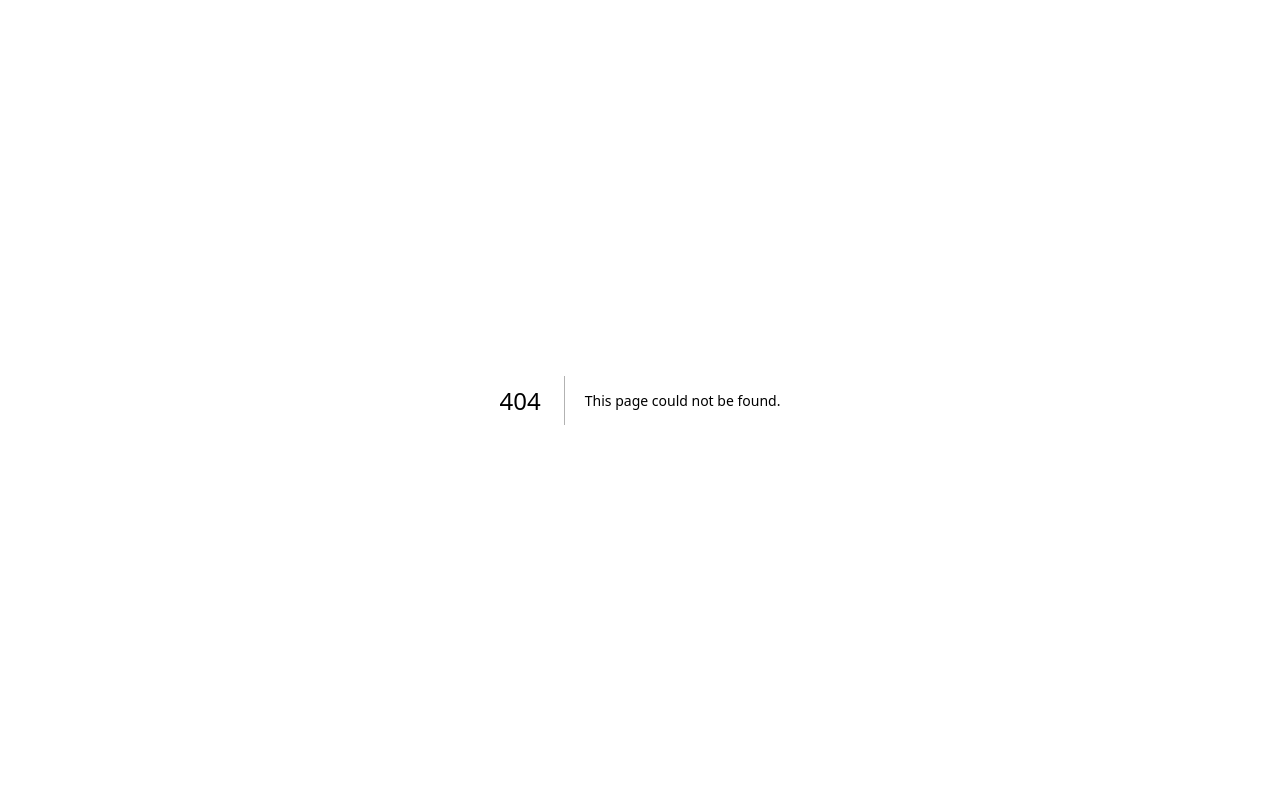
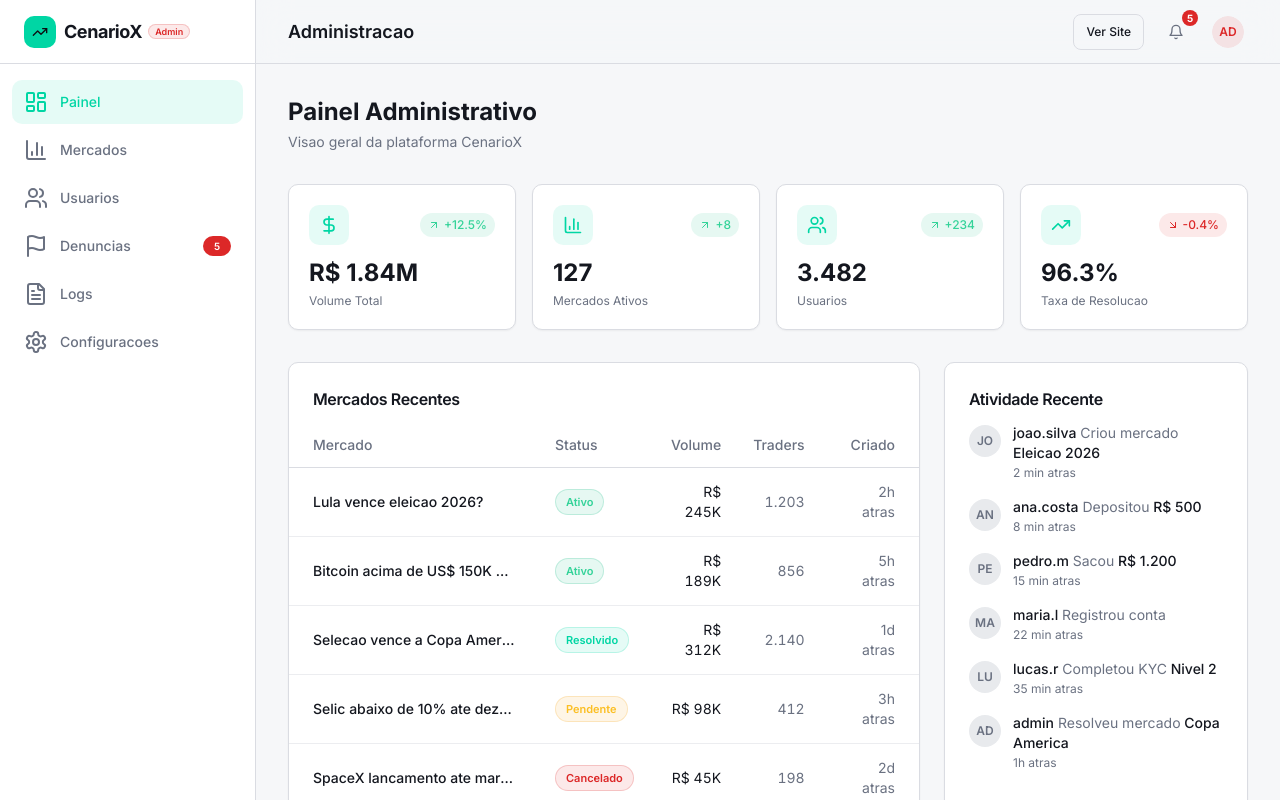
Before and after one commit to tiagobbaganha-hash/CenarioX, a Next.js app: page /admin in a window 1280 px wide. Before the commit this address had no page. Shown: the top 800 px of the page. Built offline with nearby package versions, Linux system fonts and the light colour scheme.

Commit message:
feat: complete Admin Shell with dashboard and UI consistency
Add admin dashboard page, stats grid, tables, feeds, and alerts.

#VERCEL_SKIP

```diff
--- /dev/null
+++ b/app/admin/page.tsx
@@ -0,0 +1,251 @@
+"use client"
+
+import {
+  BarChart3,
+  Users,
+  DollarSign,
+  TrendingUp,
+  ArrowUpRight,
+  ArrowDownRight,
+  Clock,
+  CheckCircle2,
+  AlertTriangle,
+  XCircle,
+} from "lucide-react"
+import { Card, CardContent, CardHeader, CardTitle } from "@/components/ui/card"
+import { Badge } from "@/components/ui/badge"
+import { cn } from "@/lib/utils"
+
+const stats = [
+  {
+    label: "Volume Total",
+    value: "R$ 1.84M",
+    change: "+12.5%",
+    trend: "up" as const,
+    icon: DollarSign,
+  },
+  {
+    label: "Mercados Ativos",
+    value: "127",
+    change: "+8",
+    trend: "up" as const,
+    icon: BarChart3,
+  },
+  {
+    label: "Usuarios",
+    value: "3.482",
+    change: "+234",
+    trend: "up" as const,
+    icon: Users,
+  },
+  {
+    label: "Taxa de Resolucao",
+    value: "96.3%",
+    change: "-0.4%",
+    trend: "down" as const,
+    icon: TrendingUp,
+  },
+]
+
+const recentMarkets = [
+  {
+    title: "Lula vence eleicao 2026?",
+    status: "active" as const,
+    volume: "R$ 245K",
+    traders: 1203,
+    created: "2h atras",
+  },
+  {
+    title: "Bitcoin acima de US$ 150K ate junho?",
+    status: "active" as const,
+    volume: "R$ 189K",
+    traders: 856,
+    created: "5h atras",
+  },
+  {
+    title: "Selecao vence a Copa America 2025?",
+    status: "resolved" as const,
+    volume: "R$ 312K",
+    traders: 2140,
+    created: "1d atras",
+  },
+  {
+    title: "Selic abaixo de 10% ate dezembro?",
+    status: "pending" as const,
+    volume: "R$ 98K",
+    traders: 412,
+    created: "3h atras",
+  },
+  {
+    title: "SpaceX lancamento ate marco?",
+    status: "cancelled" as const,
+    volume: "R$ 45K",
+    traders: 198,
+    created: "2d atras",
+  },
+]
+
+const recentActivity = [
+  { user: "joao.silva", action: "Criou mercado", target: "Eleicao 2026", time: "2 min" },
+  { user: "ana.costa", action: "Depositou", target: "R$ 500", time: "8 min" },
+  { user: "pedro.m", action: "Sacou", target: "R$ 1.200", time: "15 min" },
+  { user: "maria.l", action: "Registrou conta", target: "", time: "22 min" },
+  { user: "lucas.r", action: "Completou KYC", target: "Nivel 2", time: "35 min" },
+  { user: "admin", action: "Resolveu mercado", target: "Copa America", time: "1h" },
+]
+
+const statusConfig = {
+  active: { label: "Ativo", className: "bg-emerald-500/10 text-emerald-400 border-emerald-500/20", icon: CheckCircle2 },
+  resolved: { label: "Resolvido", className: "bg-primary/10 text-primary border-primary/20", icon: CheckCircle2 },
+  pending: { label: "Pendente", className: "bg-amber-500/10 text-amber-400 border-amber-500/20", icon: Clock },
+  cancelled: { label: "Cancelado", className: "bg-destructive/10 text-destructive border-destructive/20", icon: XCircle },
+}
+
+export default function AdminDashboardPage() {
+  return (
+    <div className="space-y-8">
+      {/* Page title */}
+      <div>
+        <h1 className="text-2xl font-bold text-foreground">Painel Administrativo</h1>
+        <p className="text-sm text-muted-foreground mt-1">
+          Visao geral da plataforma CenarioX
+        </p>
+      </div>
+
+      {/* Stats grid */}
+      <div className="grid grid-cols-1 sm:grid-cols-2 lg:grid-cols-4 gap-4">
+        {stats.map((stat) => (
+          <Card key={stat.label} className="bg-card border-border">
+            <CardContent className="p-5">
+              <div className="flex items-center justify-between mb-3">
+                <div className="flex items-center justify-center h-10 w-10 rounded-lg bg-primary/10">
+                  <stat.icon className="h-5 w-5 text-primary" />
+                </div>
+                <div
+                  className={cn(
+                    "flex items-center gap-1 text-xs font-medium px-2 py-1 rounded-full",
+                    stat.trend === "up"
+                      ? "bg-emerald-500/10 text-emerald-400"
+                      : "bg-destructive/10 text-destructive"
+                  )}
+                >
+                  {stat.trend === "up" ? (
+                    <ArrowUpRight className="h-3 w-3" />
+                  ) : (
+                    <ArrowDownRight className="h-3 w-3" />
+                  )}
+                  {stat.change}
+                </div>
+              </div>
+              <p className="text-2xl font-bold text-foreground">{stat.value}</p>
+              <p className="text-xs text-muted-foreground mt-1">{stat.label}</p>
+            </CardContent>
+          </Card>
+        ))}
+      </div>
+
+      {/* Two columns: Recent Markets + Activity */}
+      <div className="grid grid-cols-1 lg:grid-cols-3 gap-6">
+        {/* Recent Markets */}
+        <Card className="lg:col-span-2 bg-card border-border">
+          <CardHeader className="pb-3">
+            <CardTitle className="text-base font-semibold text-foreground">
+              Mercados Recentes
+            </CardTitle>
+          </CardHeader>
+          <CardContent className="p-0">
+            <div className="overflow-x-auto">
+              <table className="w-full text-sm">
+                <thead>
+                  <tr className="border-b border-border text-muted-foreground">
+                    <th className="text-left font-medium px-6 py-3">Mercado</th>
+                    <th className="text-left font-medium px-4 py-3">Status</th>
+                    <th className="text-right font-medium px-4 py-3">Volume</th>
+                    <th className="text-right font-medium px-4 py-3 hidden sm:table-cell">Traders</th>
+                    <th className="text-right font-medium px-6 py-3 hidden md:table-cell">Criado</th>
+                  </tr>
+                </thead>
+                <tbody>
+                  {recentMarkets.map((market) => {
+                    const config = statusConfig[market.status]
+                    return (
+                      <tr
+                        key={market.title}
+                        className="border-b border-border/50 last:border-0 hover:bg-accent/50 transition-colors"
+                      >
+                        <td className="px-6 py-3.5 font-medium text-foreground max-w-[250px] truncate">
+                          {market.title}
+                        </td>
+                        <td className="px-4 py-3.5">
+                          <Badge variant="outline" className={cn("text-[11px]", config.className)}>
+                            {config.label}
+                          </Badge>
+                        </td>
+                        <td className="px-4 py-3.5 text-right text-foreground tabular-nums">
+                          {market.volume}
+                        </td>
+                        <td className="px-4 py-3.5 text-right text-muted-foreground tabular-nums hidden sm:table-cell">
+                          {market.traders.toLocaleString("pt-BR")}
+                        </td>
+                        <td className="px-6 py-3.5 text-right text-muted-foreground hidden md:table-cell">
+                          {market.created}
+                        </td>
+                      </tr>
+                    )
+                  })}
+                </tbody>
+              </table>
+            </div>
+          </CardContent>
+        </Card>
+
+        {/* Activity Feed */}
+        <Card className="bg-card border-border">
+          <CardHeader className="pb-3">
+            <CardTitle className="text-base font-semibold text-foreground">
+              Atividade Recente
+            </CardTitle>
+          </CardHeader>
+          <CardContent>
+            <div className="space-y-4">
+              {recentActivity.map((item, i) => (
+                <div key={i} className="flex items-start gap-3">
+                  <div className="flex items-center justify-center h-8 w-8 rounded-full bg-secondary text-muted-foreground shrink-0 mt-0.5">
+                    <span className="text-xs font-semibold uppercase">
+                      {item.user.slice(0, 2)}
+                    </span>
+                  </div>
+                  <div className="flex-1 min-w-0">
+                    <p className="text-sm text-foreground">
+                      <span className="font-medium">{item.user}</span>{" "}
+                      <span className="text-muted-foreground">{item.action}</span>
+                      {item.target && (
+                        <span className="font-medium"> {item.target}</span>
+                      )}
+                    </p>
+                    <p className="text-xs text-muted-foreground mt-0.5">{item.time} atras</p>
+                  </div>
+                </div>
+              ))}
+            </div>
+          </CardContent>
+        </Card>
+      </div>
+
+      {/* Alerts / Warnings */}
+      <Card className="bg-amber-500/5 border-amber-500/20">
+        <CardContent className="p-5">
+          <div className="flex items-start gap-3">
+            <AlertTriangle className="h-5 w-5 text-amber-400 shrink-0 mt-0.5" />
+            <div>
+              <p className="text-sm font-medium text-foreground">5 denuncias pendentes</p>
+              <p className="text-xs text-muted-foreground mt-1">
+                Existem denuncias de mercados que precisam de revisao manual. Acesse a secao de Denuncias para avaliar.
+              </p>
+            </div>
+          </div>
+        </CardContent>
+      </Card>
+    </div>
+  )
+}
--- a/components/mobile-menu.tsx
+++ b/components/mobile-menu.tsx
@@ -2,7 +2,7 @@
 
 import { useState } from "react"
 import Link from "next/link"
-import { Menu, TrendingUp, BarChart3, HelpCircle, Users, LogIn, UserPlus } from "lucide-react"
+import { Menu, TrendingUp, BarChart3, HelpCircle, Trophy, Info, LogIn, UserPlus, Users } from "lucide-react"
 import { Sheet, SheetContent, SheetHeader, SheetTitle, SheetTrigger } from "@/components/ui/sheet"
 import { Button } from "@/components/ui/button"
 import { Separator } from "@/components/ui/separator"
@@ -29,30 +29,22 @@ export function MobileMenu() {
         </SheetHeader>
         <div className="overflow-y-auto h-full py-4">
           <div className="px-4 space-y-1">
-            <Link
-              href="/markets"
-              className="flex items-center gap-3 px-3 py-2.5 rounded-lg text-foreground hover:bg-accent transition-colors"
-              onClick={() => setOpen(false)}
-            >
-              <BarChart3 className="h-4 w-4 text-muted-foreground" />
-              <span className="text-sm font-medium">Mercados</span>
-            </Link>
-            <Link
-              href="#como-funciona"
-              className="flex items-center gap-3 px-3 py-2.5 rounded-lg text-muted-foreground hover:text-foreground hover:bg-accent transition-colors"
-              onClick={() => setOpen(false)}
-            >
-              <HelpCircle className="h-4 w-4" />
-              <span className="text-sm font-medium">Como Funciona</span>
-            </Link>
-            <Link
-              href="#"
-              className="flex items-center gap-3 px-3 py-2.5 rounded-lg text-muted-foreground hover:text-foreground hover:bg-accent transition-colors"
-              onClick={() => setOpen(false)}
-            >
-              <Users className="h-4 w-4" />
-              <span className="text-sm font-medium">Ranking</span>
-            </Link>
+            {[
+              { href: "/markets", label: "Mercados", icon: BarChart3 },
+              { href: "/#como-funciona", label: "Como Funciona", icon: HelpCircle },
+              { href: "/ranking", label: "Ranking", icon: Trophy },
+              { href: "/sobre", label: "Sobre", icon: Info },
+            ].map((item) => (
+              <Link
+                key={item.href}
+                href={item.href}
+                className="flex items-center gap-3 px-3 py-2.5 rounded-lg text-muted-foreground hover:text-foreground hover:bg-accent transition-colors"
+                onClick={() => setOpen(false)}
+              >
+                <item.icon className="h-4 w-4" />
+                <span className="text-sm font-medium">{item.label}</span>
+              </Link>
+            ))}
           </div>
 
           <Separator className="my-4" />
--- a/components/site-header.tsx
+++ b/components/site-header.tsx
@@ -1,17 +1,28 @@
 "use client"
 
 import Link from "next/link"
-import { TrendingUp, Bell, User } from "lucide-react"
+import { usePathname } from "next/navigation"
+import { TrendingUp, BarChart3, HelpCircle, Trophy, Info, Bell } from "lucide-react"
 import { Button } from "@/components/ui/button"
 import { SearchDialog } from "@/components/search-dialog"
 import { MobileMenu } from "@/components/mobile-menu"
+import { cn } from "@/lib/utils"
+
+const navItems = [
+  { href: "/markets", label: "Mercados", icon: BarChart3 },
+  { href: "/#como-funciona", label: "Como Funciona", icon: HelpCircle },
+  { href: "/ranking", label: "Ranking", icon: Trophy },
+  { href: "/sobre", label: "Sobre", icon: Info },
+]
 
 export function SiteHeader() {
+  const pathname = usePathname()
+
   return (
     <header className="sticky top-0 z-50 bg-background/80 backdrop-blur-lg border-b border-border">
       <div className="container mx-auto px-4">
         <div className="flex items-center justify-between h-16">
-          {/* Logo + Nav */}
+          {/* Logo */}
           <div className="flex items-center gap-8">
             <Link href="/" className="flex items-center gap-2 group">
               <div className="flex items-center justify-center h-8 w-8 rounded-lg bg-primary">
@@ -21,31 +32,27 @@ export function SiteHeader() {
                 CenarioX
               </span>
             </Link>
-            <nav className="hidden md:flex items-center gap-6">
-              <Link
-                href="/markets"
-                className="text-sm font-medium text-muted-foreground hover:text-foreground transition-colors duration-200"
-              >
-                Mercados
-              </Link>
-              <Link
-                href="#como-funciona"
-                className="text-sm font-medium text-muted-foreground hover:text-foreground transition-colors duration-200"
-              >
-                Como Funciona
-              </Link>
-              <Link
-                href="#"
-                className="text-sm font-medium text-muted-foreground hover:text-foreground transition-colors duration-200"
-              >
-                Ranking
-              </Link>
-              <Link
-                href="#"
-                className="text-sm font-medium text-muted-foreground hover:text-foreground transition-colors duration-200"
-              >
-                Sobre
-              </Link>
+
+            {/* Desktop Nav */}
+            <nav className="hidden md:flex items-center gap-1">
+              {navItems.map((item) => {
+                const isActive = pathname === item.href || (item.href !== "/" && pathname.startsWith(item.href.replace("/#", "")))
+                return (
+                  <Link
+                    key={item.href}
+                    href={item.href}
+                    className={cn(
+                      "flex items-center gap-2 px-3 py-2 rounded-lg text-sm font-medium transition-colors duration-200",
+                      isActive
+                        ? "bg-primary/10 text-primary"
+                        : "text-muted-foreground hover:text-foreground hover:bg-accent"
+                    )}
+                  >
+                    <item.icon className="h-4 w-4" />
+                    {item.label}
+                  </Link>
+                )
+              })}
             </nav>
           </div>
 
```
